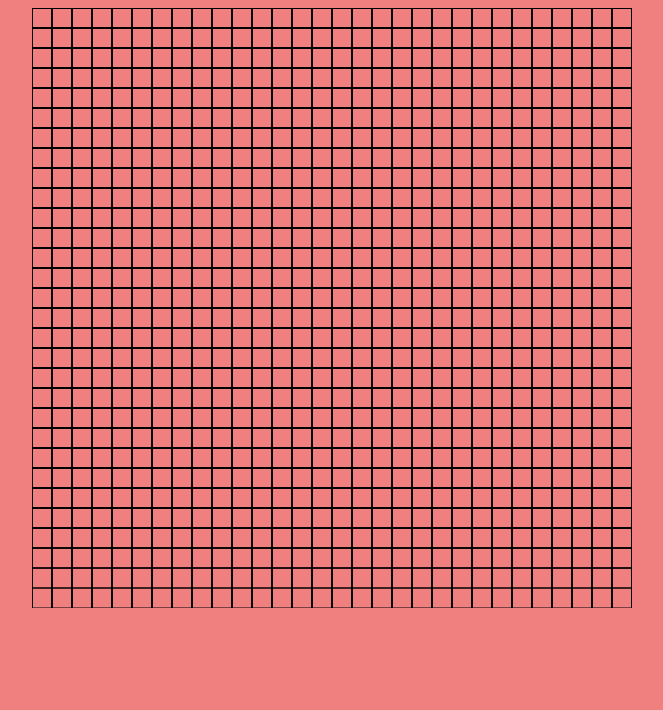
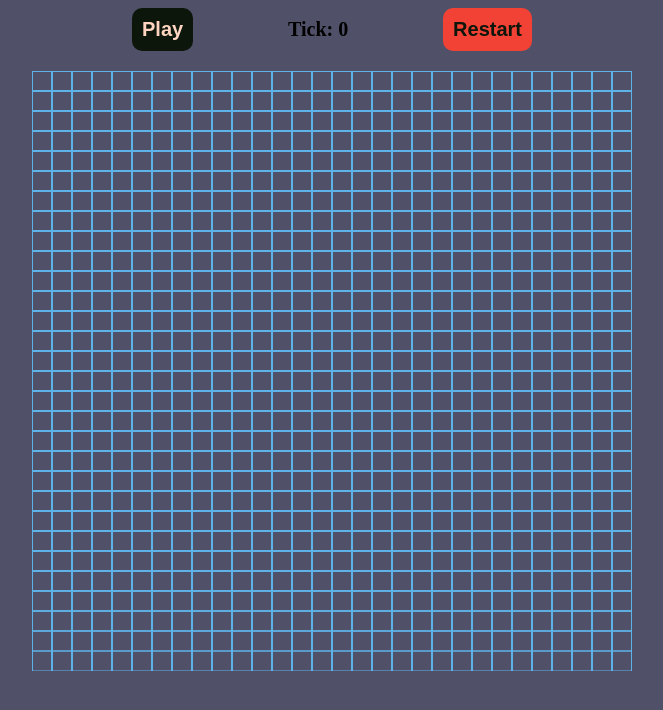
Before and after one commit to plutos-pole/automaton, a website with bundled scripts: page index.html in a window 1280 px wide. Shown: the whole page, without its empty margins (308-971 px from the left). Built offline with nearby package versions, Linux system fonts and the light colour scheme.

Commit message:
add animation and ui

```diff
--- a/Game.mjs
+++ b/Game.mjs
@@ -1,11 +1,15 @@
-import { WIDTH, HEIGHT, CELL_DIMENSION } from "./config.js"
+import { WIDTH, HEIGHT, CELL_DIMENSION, FRAME_TIME, COLOR_BLACK } from "./config.js"
 export default class Game {
 	constructor (w, h) {
 		this.w = w
 		this.h = h
 		this.board = null
+		this.isRunning = false
+		this.lastTime = 0
+		this.generation = 0
 		const wrapper = document.getElementById("wrapper")
 		this.canvas = document.createElement("canvas")
+		this.score = document.getElementById("tick")
 		this.canvas.width = this.w
 		this.canvas.height = this.h
 		this.canvas.id = "canvas"
@@ -15,6 +19,7 @@ export default class Game {
 
 	init(w, h) {
 		this.ctx.beginPath()
+		this.ctx.strokeStyle = "rgb(94, 179, 232)"
 		for (let i = 0; i <= w; i++) {
 			this.ctx.moveTo(i * CELL_DIMENSION, 0)
 			this.ctx.lineTo(i * CELL_DIMENSION, HEIGHT)
@@ -33,16 +38,36 @@ export default class Game {
 		console.log(this.board.table)
 	}
 
-	display() {
+	display(color) {
 		for (let y = 0; y < this.board.h; y++) {
 			for (let x = 0; x < this.board.w; x++) {
+				const posX = x * CELL_DIMENSION
+				const posY = y * CELL_DIMENSION
 				if (this.board.table[y][x].isAlive) {
-					const posX = x * CELL_DIMENSION
-					const posY = y * CELL_DIMENSION
+					this.ctx.fillStyle = `rgb(${COLOR_BLACK})`
 					this.ctx.fillRect(posX + 2, posY + 2, CELL_DIMENSION - 4, CELL_DIMENSION - 4)
+				} else {
+					this.ctx.clearRect(posX + 2, posY + 2, CELL_DIMENSION -4, CELL_DIMENSION -4)
 				}
 			}
 		}
+	}
+
+	tick(timestamp) {
+		console.log("RUNNING")
+		if (!this.isRunning) return
+		if (timestamp - this.lastTime >= FRAME_TIME) {
+			this.updateGeneration()
+			this.lastTime = timestamp
+			this.board.repopulate()
+			this.display()
+		}
+		window.requestAnimationFrame(this.tick.bind(this))
+	}
+
+	updateGeneration() {
+		this.generation++
+		this.score.innerText = `Tick: ${this.generation}`
 	}
 
 	handleClick(event) {
@@ -51,7 +76,18 @@ export default class Game {
 		const x = Math.floor(mPosX / CELL_DIMENSION)
 		const y = Math.floor(mposY / CELL_DIMENSION)
 		this.board.table[y][x].isAlive = true
+		this.display(COLOR_BLACK)
+	}
+
+	clear() {
+		this.generation = 0
+		for (let y = 0; y < this.board.h; y++) {
+			for (let x = 0; x < this.board.w; x++) {
+				this.board.table[y][x].isAlive = false
+			}
+		}
 		this.display()
+		this.score.innerText = `Tick: ${this.generation}`
 	}
 
 
--- a/config.js
+++ b/config.js
@@ -3,11 +3,16 @@ const HEIGHT = WIDTH
 const COLS   = 30
 const ROWS   = COLS
 const CELL_DIMENSION = Math.floor(WIDTH / COLS)
+const FPS = 10
+const FRAME_TIME = 1000 / FPS
+const COLOR_BLACK = `0,0,0`
 
 export {
 	WIDTH,
 	HEIGHT,
 	COLS,
 	ROWS,
-	CELL_DIMENSION
+	CELL_DIMENSION,
+	FRAME_TIME,
+	COLOR_BLACK
 }
--- a/index.html
+++ b/index.html
@@ -7,7 +7,15 @@
 	<title>Document</title>
 </head>
 <body>
-	<div id="wrapper"></div>
+	<div class="controls">
+		<button id="play" class="start">Play</button>
+		<span id="tick">Tick: 0</span>
+		<button id="restart" class="restart">Restart</button>
+
+	</div>
+	<div id="wrapper">
+
+	</div>
 	<script type="module" src="./main.js"></script>
 </body>
 </html>
--- a/main.css
+++ b/main.css
@@ -1,5 +1,5 @@
 body {
-	background-color: lightcoral;
+	background-color: #505168
 }
 
 #wrapper {
@@ -8,5 +8,37 @@ body {
 }
 
 #canvas {
-	/* cursor: pointer; */
+	cursor: pointer;
 }
+
+.controls {
+	display: flex;
+	justify-content: space-between;
+	width: 400px;
+	margin: auto;
+}
+
+.start, .restart {
+	border: none;
+	background-color: #0D160B;
+	color: #FFD5C2;
+	padding: 10px;
+	border-radius: 10px;
+	font-size: 20px;
+	margin-bottom: 20px;
+	cursor: pointer;
+	font-weight: bold;
+
+}
+
+.restart {
+	background-color: #F24236;
+	color: #0D160B;
+}
+
+#tick {
+	font-size: 20px;
+	font-weight: bold;
+	margin-bottom: 20px;
+	align-self: center;
+}
--- a/main.js
+++ b/main.js
@@ -3,13 +3,23 @@ import Cell from "./Cell.mjs";
 import Game from "./Game.mjs";
 import {WIDTH, HEIGHT, COLS, ROWS} from "./config.js"
 
+const button = document.getElementById("play")
+const restart = document.getElementById("restart")
+let animationID
 document.addEventListener("DOMContentLoaded", () => {
-	console.log("Here")
 	const game = new Game(WIDTH, HEIGHT)
 	game.init(COLS, ROWS)
 	game.setup(COLS, ROWS, GameBoard, Cell)
 
 	game.canvas.addEventListener("click", game.handleClick.bind(game))
-	game.display()
+
+	button.addEventListener("click", () => {
+		game.isRunning = true;
+		animationID = window.requestAnimationFrame(game.tick.bind(game))
+	})
+	restart.addEventListener("click", () => {
+		game.isRunning = false
+		game.clear();
+	})
 
 })
```
